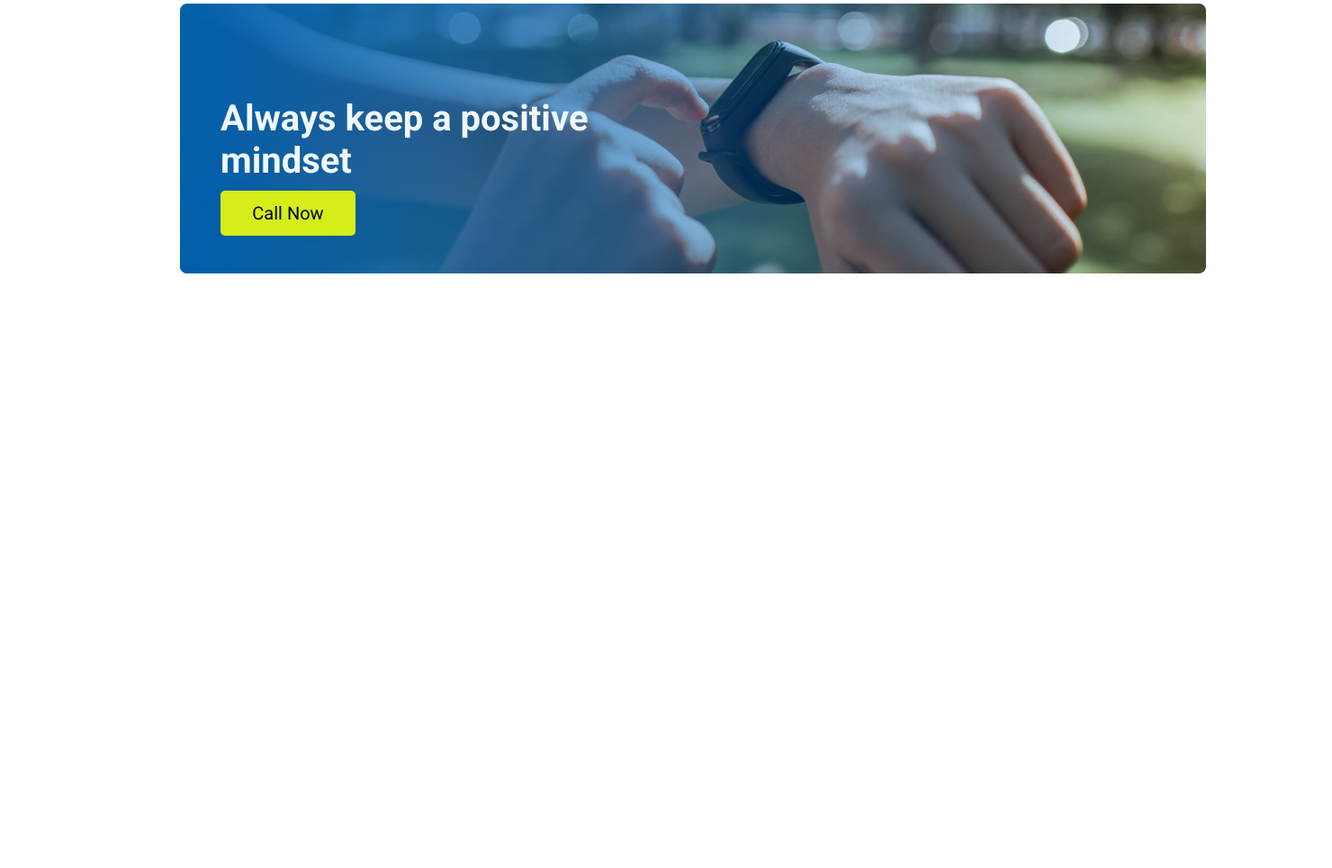
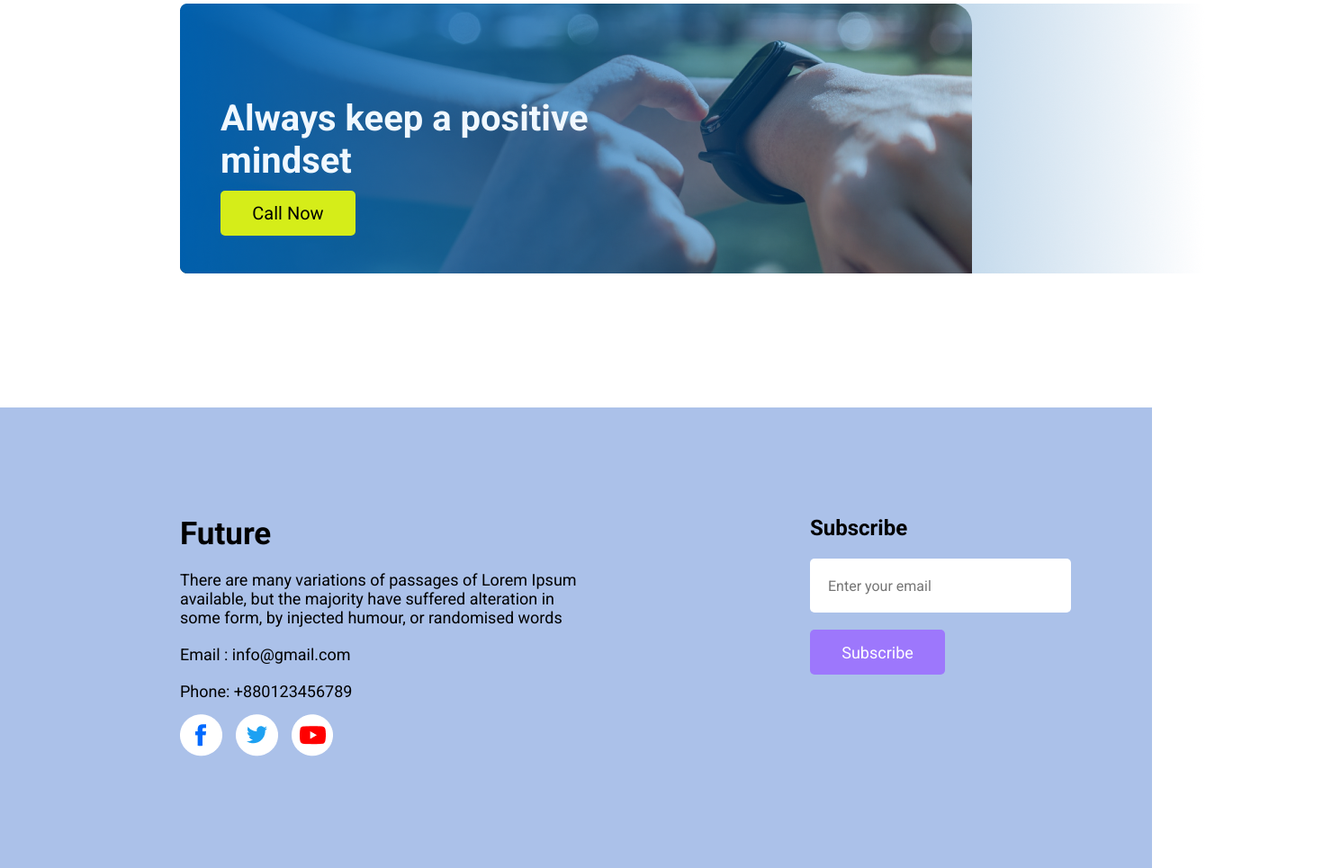
Before and after one commit to AhmadShawun/new-year, a plain HTML site: page index.html in a window 1280 px wide. Shown: the part 2098-3063 px from the top of the page at 90% size, 1480 px wide, since content can reach past the window. Before the commit the page ends 2901 px from the top, so only its background shows below. Drawn offline with Linux system fonts and the light colour scheme.

Commit message:
projrct done

```diff
--- a/css/style.css
+++ b/css/style.css
@@ -91,11 +91,11 @@
 .gradient-section{
     margin: 100px 200px;
     background-image: url(/images/watch.png);
-    width: 100%;
-    height: 100%;
-    position: absolute;
+    /* width: 100%; */
+    height: 500px;
+    /* position: absolute; */
     background-repeat: no-repeat;
-    border-radius: 25px 25px 25px 25px;
+    border-radius: 25px;
 }
 .gradient-section-text{
     margin-left: 45px;
@@ -114,5 +114,48 @@
     font-size: 20px;
     border-radius: 5px;
     background-color: rgb(213, 237, 25);
-
 }
+/* footer css */
+footer{
+    background-color: rgba(120, 156, 220, 0.622);
+    margin-top: -150px;
+    width: 100%;
+    /* height: 450px; */
+}
+.footer-sec{
+    display: flex;
+    gap: 250px;
+    padding: 120px 200px;
+}
+.footer-sec p{
+    font-size: 18px;
+    margin-top: 20px;
+    width: 450px;
+}
+.footer-sec-icon{
+    display: flex;
+    margin-top: 15px;
+    gap: 15px;
+}
+.subcribe-option h1{
+    margin-bottom: 20px;
+}
+.subcribe-option input{
+    /* background-color: rgba(120, 157, 220, 0.366); */
+    width: 250px;
+    height: 20px;
+    border: 1px white;
+    border-radius: 5px;
+    font-size: 16px;
+    padding: 20px;
+    color: aliceblue;
+}
+.subcribe-option button{
+    width: 150px;
+    height: 50px;
+    background-color: rgb(157, 119, 252);
+    color: rgb(255, 255, 255);
+    font-size: 18px;
+    border: 0;
+    border-radius: 5px;
+}
--- a/index.html
+++ b/index.html
@@ -83,8 +83,25 @@
     </main>
     <!-- footer part -->
     <footer>
-        <section>
-
+        <section class="footer-sec">
+            <div>
+                <h1 style="font-size: 35px;">Future</h1>
+                <p>There are many variations of passages of Lorem Ipsum
+                    available, but the majority have suffered alteration in some
+                    form, by injected humour, or randomised words</p>
+                    <p>Email : info@gmail.com</p>
+                    <p>Phone: +880123456789</p>
+                    <div class="footer-sec-icon">
+                        <div><img src="/images/icons/fb.png" alt="" srcset=""></div>
+                        <div><img src="/images/icons/twitter.png" alt=""></div>
+                        <div><img src="/images/icons/youtube.png" alt=""></div>
+                    </div>
+            </div>
+            <div class="subcribe-option">
+                <h1>Subscribe</h1>
+                <input type="email" placeholder="Enter your email"><br><br>
+                <button>Subscribe</button>
+            </div>
         </section>
     </footer>
 </body>
```
